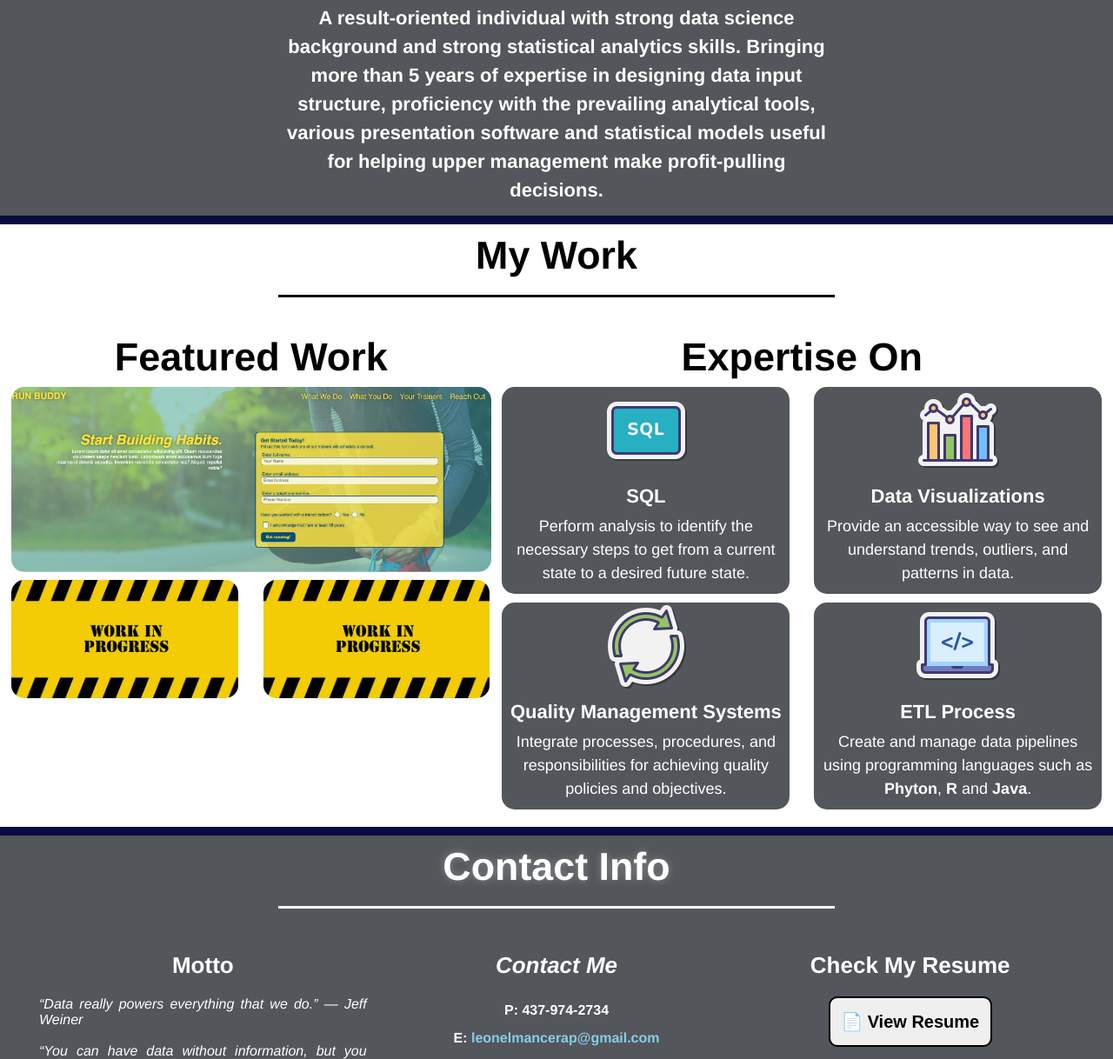
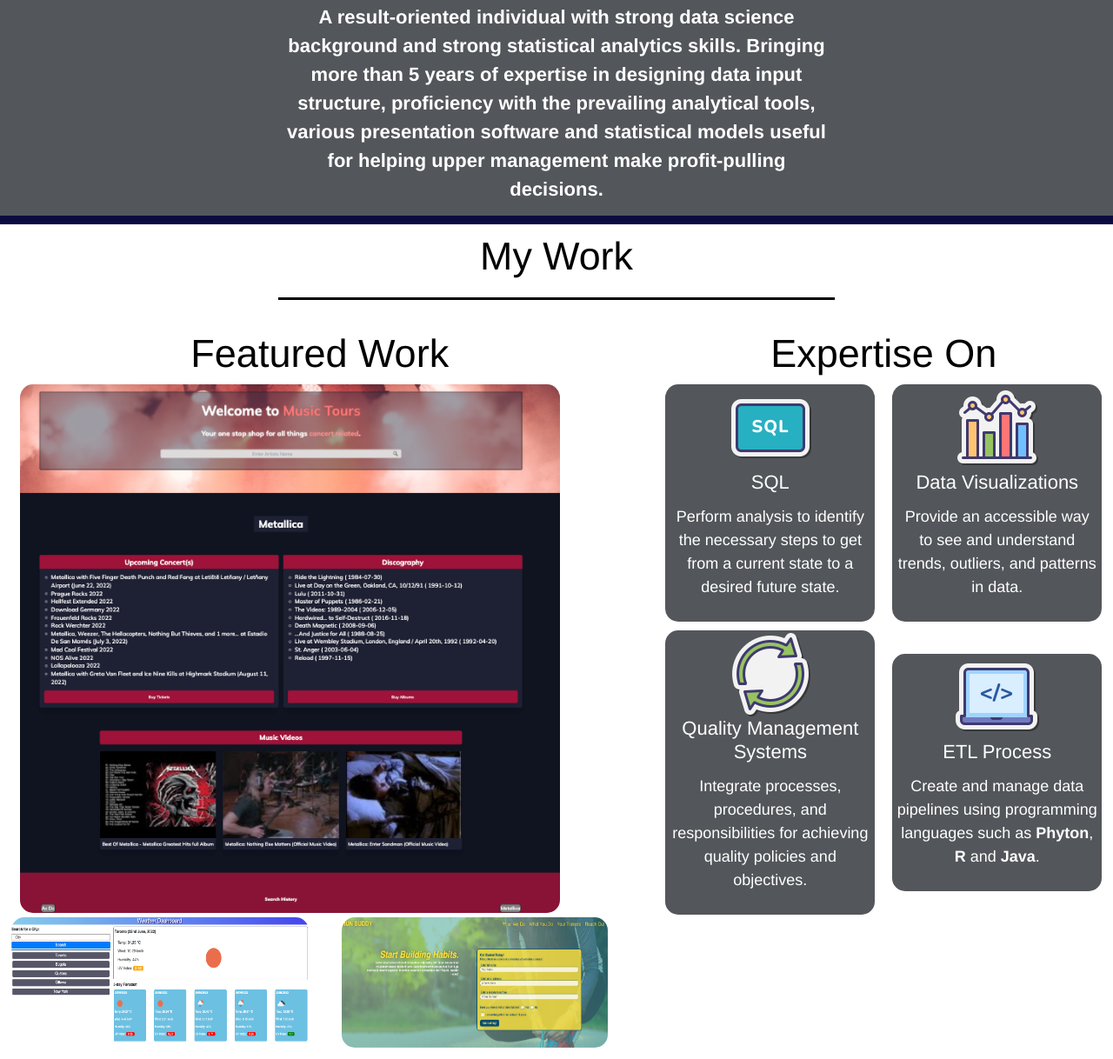
Before and after one commit to Leman102/professional-portflio, a plain HTML site: page index.html in a window 1280 px wide. Shown: the part 563-1781 px from the top of the page at 87% size. Drawn offline with nearby package versions, Linux system fonts and the light colour scheme.

Commit message:
adding Music Tour App to my portfolio

```diff
--- a/index.html
+++ b/index.html
@@ -4,13 +4,14 @@
         <meta charset="UTF-8">
         <meta http-equiv="X-UA-Compatible" content="IE=edge">
         <meta name="viewport" content="width=device-width, initial-scale=1.0">
+        <link rel="stylesheet" href="https://stackpath.bootstrapcdn.com/bootstrap/4.3.1/css/bootstrap.min.css" />
         <link rel="stylesheet" href="./style.css" type="text/css">
         <title>Leoman-Portfolio</title>
     </head>
     <body>
         <header>
             <h1>
-                <a href="">Leonel Mancera Pinzon</a>
+                <a href="/">Leonel Mancera Pinzon</a>
             </h1>
 
             <nav>
@@ -49,18 +50,16 @@
 
                 <div class="design">
                     <h4>Featured Work</h4>
-                    <div class="new-projects">
-                        <div class="designone">
-                            <div>
-                                <a href="https://leman102.github.io/run-buddy/" target="_blank"><img src="./img/run-buddy.png" alt="Run buddy app picture" /></a>
-                            </div>
+                    <div class="new-projects row" >
+                        <div class="designone col-12 align-content-center align-items-center">
+                                <a href="https://vinyldude8896.github.io/Artist_Music_Tour/" target="_blank"><img src="./img/Artist-Music-Tour.png" alt="Artist Music Tour app picture" /></a>
                         </div>
                         <div class="designtwo">
                             <div>
-                                <img src="./img/WIP.jpg" alt="WIP image" />
+                                <a href="https://leman102.github.io/weather-dashboard/" target="_blank"><img src="./img/Weather-App.png" alt="Weather app picture" /></a>
                             </div>
                             <div>
-                                <img src="./img/WIP.jpg" alt="WIP image" />
+                                <a href="https://leman102.github.io/run-buddy/" target="_blank"><img src="./img/run-buddy.png" alt="Run buddy app picture" /></a>
                             </div>
                         </div>
                     </div>
--- a/style.css
+++ b/style.css
@@ -86,6 +86,7 @@ footer {
     justify-content: space-between;
     align-items: center;
     flex-wrap: wrap;
+    text-align: center;
   }
 
   /* Intro section */
@@ -164,12 +165,13 @@ section h3{
 
 .expertise {
     padding-bottom: 10px;
-    width: 55%;
+    width: 40%;
 }
 
 .design {
     padding-bottom: 10px;
-    width: 44%;
+    width: 55%;
+    margin-left: 10px;
 }
 
 .expertise h4, .design h4 {
@@ -177,24 +179,25 @@ section h3{
     text-align: center;
 }
 
-.designone{
-    width:100%;
-}
+
 .designtwo{
     display: flex;
     align-items: center;
     margin: 0 px ;
-    width: 105%;
+    width: 100%;
 }
 
 .designone img{
-    width: 100%;
+    width: 90%;
     border-radius: 15px;
+    margin: 0 auto;
 }
 
 .designtwo img{
     width: 90%;
     border-radius: 15px;
+    margin: 5px;
+    height: 150px;
 }
 
 .content2 {
```
Also changed, not shown: img/Artist-Music-Tour.png (added), img/Weather-App.png (added).
